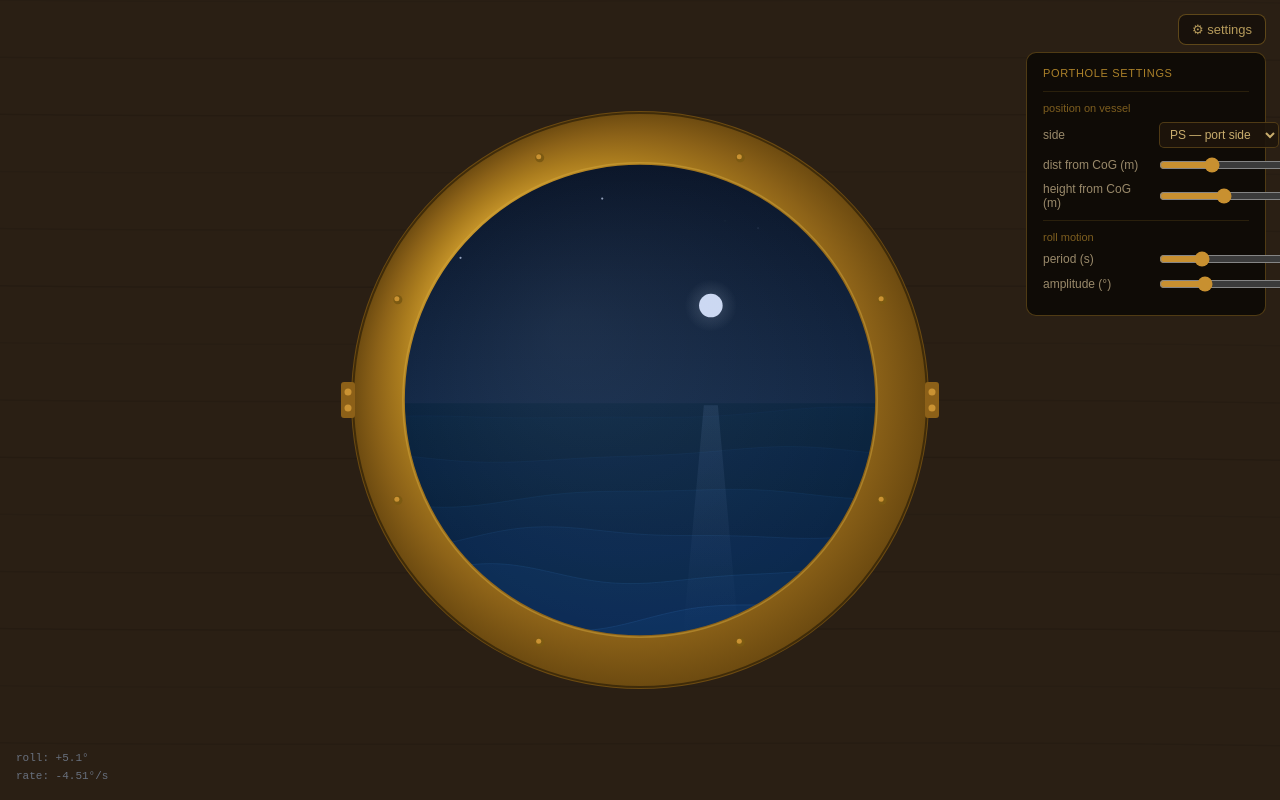
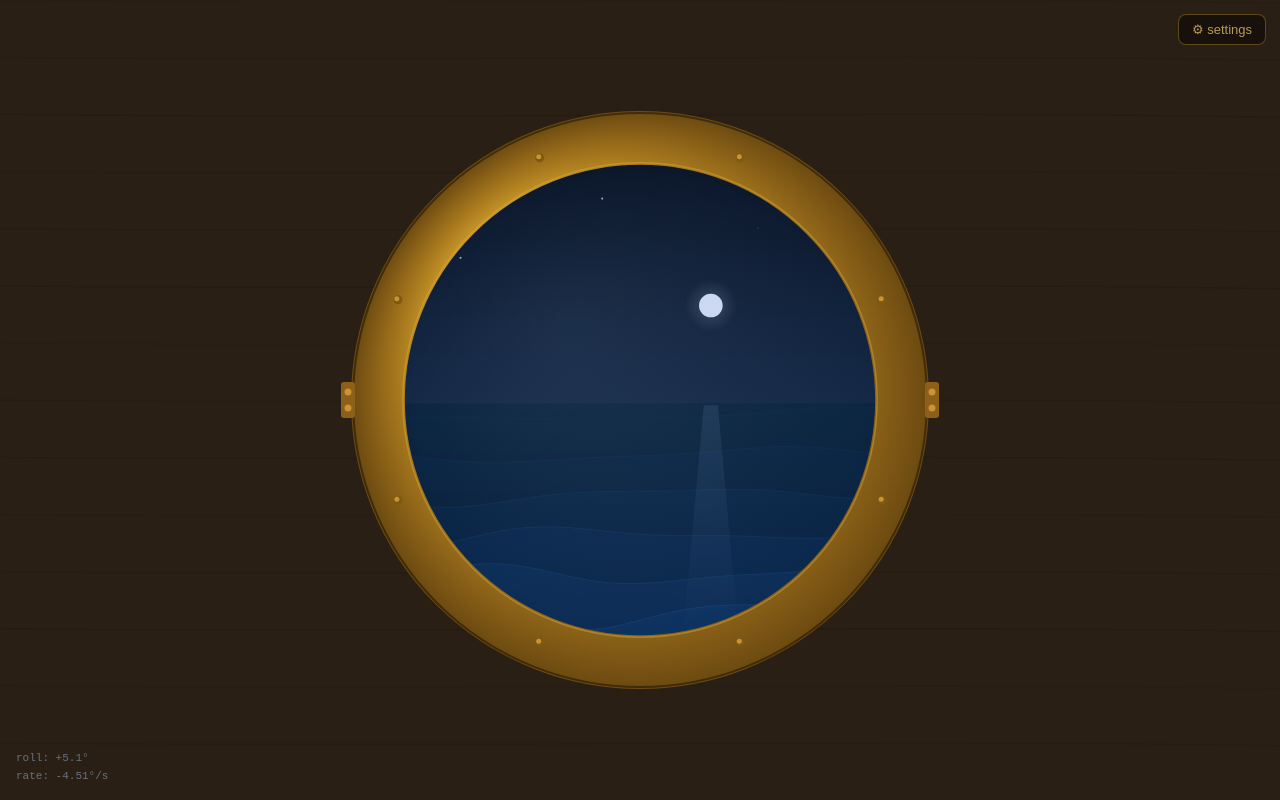
Before and after one commit to kneh/port-hole, a plain HTML site: page index.html in a window 1280 px wide. Drawn offline with Linux system fonts and the light colour scheme.

Commit message:
Three changes made:
Hidden by default — panel now starts with class="hidden", click the gear button to show it.
Numeric values on sliders — the .val spans (8.0, 3.0, etc.) were already in the HTML but were being pushed out of view due to the overflow issue; they're now properly visible.
Layout fix — panel widened from 240px → 280px, label narrowed from 108px → 100px, and min-width: 0 added to both input[type=range] and select so they can shrink into the available flex space instead of overflowing.

```diff
--- a/index.html
+++ b/index.html
@@ -21,7 +21,7 @@
     #panel {
       position: fixed; top: 52px; right: 14px; z-index: 10;
       background: rgba(14,10,6,0.92); border: 0.5px solid rgba(200,150,48,0.35);
-      border-radius: 10px; padding: 14px 16px; width: 240px;
+      border-radius: 10px; padding: 14px 16px; width: 280px;
       transition: opacity 0.18s, transform 0.18s;
     }
     #panel.hidden { opacity: 0; pointer-events: none; transform: translateY(-6px); }
@@ -29,10 +29,10 @@
     .panel-section { border-top: 0.5px solid rgba(200,150,48,0.15); margin-top: 10px; padding-top: 10px; }
     .section-label { font-size: 11px; color: rgba(200,150,48,0.6); margin-bottom: 8px; }
     .row { display: flex; align-items: center; gap: 8px; margin-bottom: 9px; }
-    .row label { font-size: 12px; color: rgba(200,180,140,0.75); flex: 0 0 108px; }
-    .row input[type=range] { flex: 1; accent-color: #c89030; }
-    .row .val { font-size: 12px; color: rgba(220,190,120,0.9); font-weight: 500; min-width: 38px; text-align: right; }
-    .row select { flex: 1; background: rgba(30,22,12,0.9); border: 0.5px solid rgba(200,150,48,0.3); color: rgba(220,190,120,0.9); border-radius: 5px; font-size: 12px; padding: 4px 6px; cursor: pointer; }
+    .row label { font-size: 12px; color: rgba(200,180,140,0.75); flex: 0 0 100px; }
+    .row input[type=range] { flex: 1; min-width: 0; accent-color: #c89030; }
+    .row .val { font-size: 12px; color: rgba(220,190,120,0.9); font-weight: 500; width: 34px; flex-shrink: 0; text-align: right; }
+    .row select { flex: 1; min-width: 0; background: rgba(30,22,12,0.9); border: 0.5px solid rgba(200,150,48,0.3); color: rgba(220,190,120,0.9); border-radius: 5px; font-size: 12px; padding: 4px 6px; cursor: pointer; }
     #readout { position: fixed; bottom: 14px; left: 16px; z-index: 10; font-size: 11px; color: rgba(180,210,255,0.45); pointer-events: none; line-height: 1.7; font-family: monospace; }
     #offline-badge { position: fixed; bottom: 14px; right: 14px; background: rgba(255,255,255,0.07); color: rgba(255,255,255,0.4); font-size: 11px; padding: 4px 10px; border-radius: 20px; display: none; }
     #offline-badge.visible { display: block; }
@@ -43,7 +43,7 @@
 
   <button id="toggle-btn">&#9881; settings</button>
 
-  <div id="panel">
+  <div id="panel" class="hidden">
     <div class="panel-title">porthole settings</div>
 
     <div class="panel-section">
```
